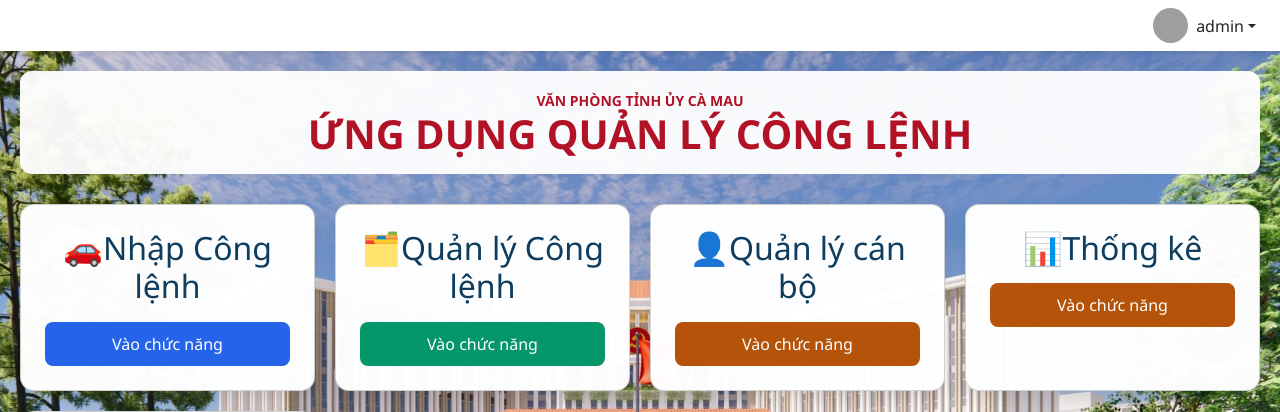
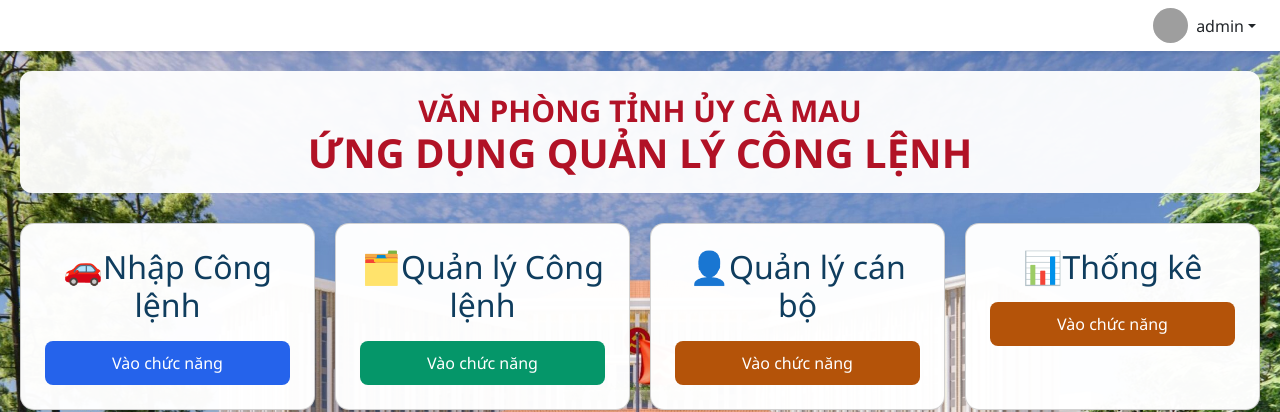
Before and after one commit to conkiencon2016-max/quanly-conglenh, a Flask app: page / in a window 1280 px wide. Shown: the top 412 px of the page. Run offline with Flask 3, Linux system fonts and the light colour scheme; a user stored in the database is signed in; grey boxes are pictures that could not be loaded.

Commit message:
Update home.html

```diff
--- a/templates/home.html
+++ b/templates/home.html
@@ -64,7 +64,7 @@ header h1 {
 
 header h2 {
     margin: 6px 0 0 0;
-    font-size: 14px;
+    font-size: 30px;
     color: #B11226;
     font-weight: 600;
 }
@@ -225,4 +225,5 @@ Quản lý Backup Database
 
 <script src="https://cdn.jsdelivr.net/npm/bootstrap@5.3.2/dist/js/bootstrap.bundle.min.js"></script>
 </body>
+
 </html>
```
